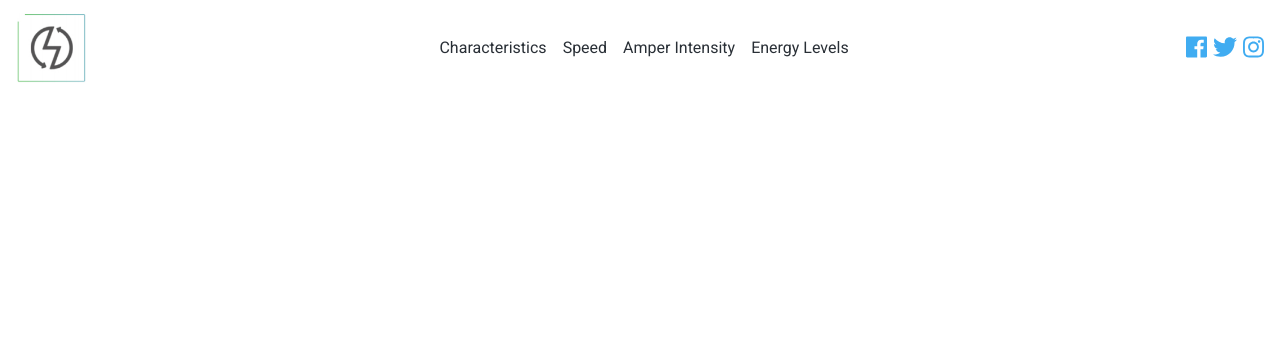
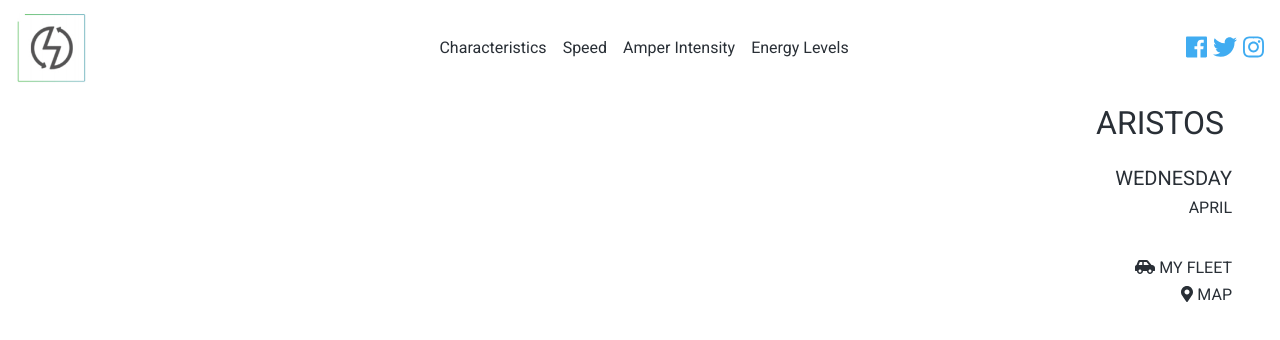
Before and after one commit to stomaras/Bootstrap4, a plain HTML site: page index.html in a window 1280 px wide. Drawn offline with Linux system fonts and the light colour scheme.

Commit message:
Aristos Header core

```diff
--- a/index.html
+++ b/index.html
@@ -75,10 +75,26 @@
           <i class="fab fa-instagram"></i>
         </a>
       </div>
+      </div>
+    </nav>
+  <!-- end of nav element -->
+  <!-- header section -->
+  <header class="header" id="header">
+    <div class="container-fluid">
+      <div class="row height-max align-items-center">
+        <div class="col-md-9 ml-auto text-right pr-5">
+          <h2 class="title-heading d-inline-block p-2 text-uppercase">ARISTOS</h2>
+          <h5 class="text-uppercase my-2 title">Wednesday</h5>
+          <h6 class="text-uppercase my-2 title">April</h6>
+          <br>
+          <h6 class="text-uppercase my-2 title"><i class="fas fa-car-side"></i> My Fleet</h6>
+          <h6 class="text-uppercase my-2 title"><i class="fas fa-map-marker-alt"></i> Map</h6>
 
-
-  <!-- end of nav element -->
-
+        </div>
+      </div>
+    </div>
+  </header>
+  <!-- end of header section -->
 
 
   <!-- jquery -->
```
